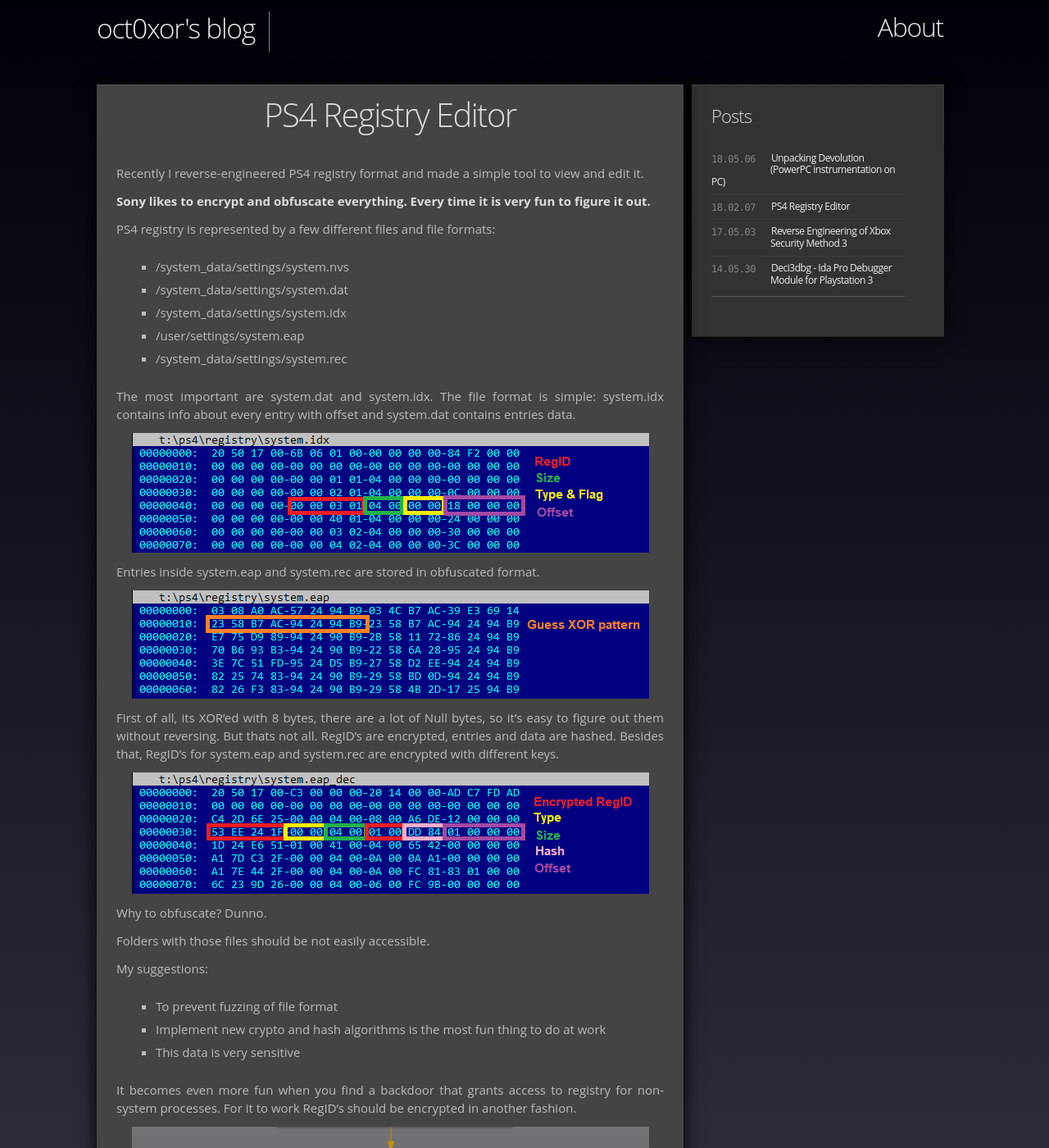
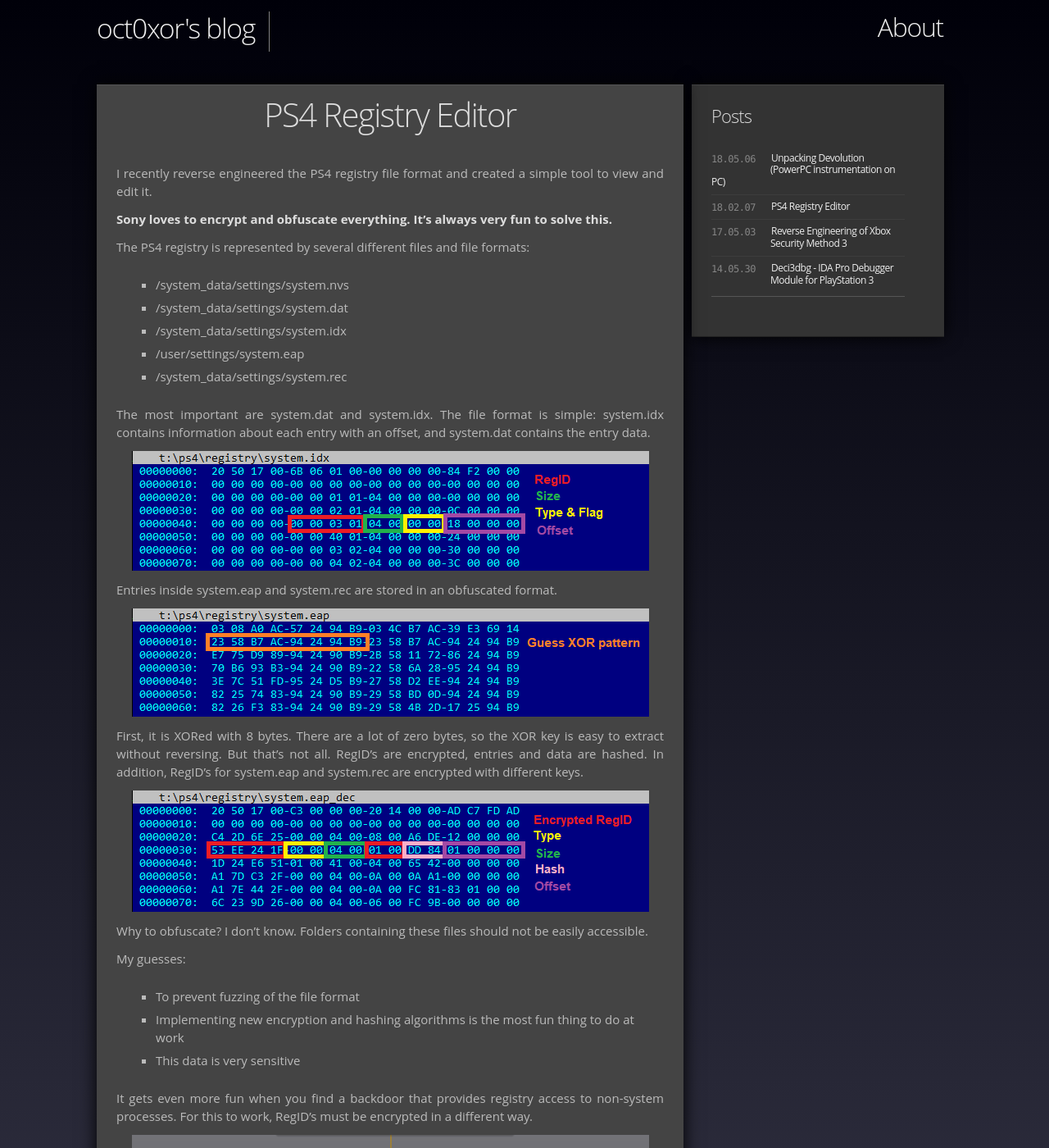
Before and after one commit to oct0xor/oct0xor.github.io, a Jekyll site: the page built from _posts/2018-02-07-ps4_registry.md, in a window 1280 px wide and 1400 px high. Shown: the whole window at 82% size. Built offline with Jekyll 4.4.1, drawn with Linux system fonts in a browser that asks for light colours; some of the changed text lies outside the part shown.

Commit message:
fixed some spelling errors

```diff
--- a/_posts/2018-02-07-ps4_registry.md
+++ b/_posts/2018-02-07-ps4_registry.md
@@ -3,12 +3,12 @@
 title: PS4 Registry Editor
 ---
 
-Recently I reverse-engineered PS4 registry format and made a simple tool to view and edit it.
+I recently reverse engineered the PS4 registry file format and created a simple tool to view and edit it.
 
-**Sony likes to encrypt and obfuscate everything.**
-**Every time it is very fun to figure it out.**
+**Sony loves to encrypt and obfuscate everything.**
+**It's always very fun to solve this.**
 
-PS4 registry is represented by a few different files and file formats:
+The PS4 registry is represented by several different files and file formats:
 
  - /system_data/settings/system.nvs
  - /system_data/settings/system.dat
@@ -16,47 +16,45 @@
  - /user/settings/system.eap
  - /system_data/settings/system.rec
 
-The most important are system.dat and system.idx. The file format is simple: system.idx contains info about every entry with offset and system.dat contains entries data.
+The most important are system.dat and system.idx. The file format is simple: system.idx contains information about each entry with an offset, and system.dat contains the entry data.
 
 <div align="center">
     <img src ="/assets/ps4_reg_1.png"/>
 </div>
 
-Entries inside system.eap and system.rec are stored in obfuscated format.
+Entries inside system.eap and system.rec are stored in an obfuscated format.
 
 <div align="center">
     <img src ="/assets/ps4_reg_2.png"/>
 </div>
 
-First of all, its XOR'ed with 8 bytes, there are a lot of Null bytes, so it's easy to figure out them without reversing. But thats not all.
-RegID's are encrypted, entries and data are hashed. Besides that, RegID's for system.eap and system.rec are encrypted with different keys.
+First, it is XORed with 8 bytes. There are a lot of zero bytes, so the XOR key is easy to extract without reversing. But that's not all.
+RegID's are encrypted, entries and data are hashed. In addition, RegID's for system.eap and system.rec are encrypted with different keys.
 
 <div align="center">
     <img src ="/assets/ps4_reg_3.png"/>
 </div>
 
-Why to obfuscate? Dunno.
+Why to obfuscate? I don't know. Folders containing these files should not be easily accessible.
 
-Folders with those files should be not easily accessible.
-
-My suggestions:
- - To prevent fuzzing of file format
- - Implement new crypto and hash algorithms is the most fun thing to do at work
+My guesses:
+ - To prevent fuzzing of the file format
+ - Implementing new encryption and hashing algorithms is the most fun thing to do at work
  - This data is very sensitive
 
-It becomes even more fun when you find a backdoor that grants access to registry for non-system processes.
-For it to work RegID's should be encrypted in another fashion.
+It gets even more fun when you find a backdoor that provides registry access to non-system processes.
+For this to work, RegID's must be encrypted in a different way.
 
 <div align="center">
     <img src ="/assets/ps4_reg_4.png"/>
 </div>
 
-My tool allows to work with system.dat, system.idx, system.eap and system.rec.
-System.nvs is not supported because its stored in kernel like view and therefore parsing will very depend on a system version. However, it contains the same entries as in system.rec.
+My tool allows you to work with system.dat, system.idx, system.eap and system.rec files.
+System.nv is not supported because it is stored in a kernel-like representation and therefore its parsing will be highly dependent on the system version. However, it contains the same entries as system.rec.
 
-It does not support rebuilding, so it is not possible to add new entries yet.
+It does not support rebuilding, so adding new entries is not yet possible.
 
-As of 5.01 system.rec seems to contain additional layer of encryption, it's not implemented yet.
+As of version 5.01, system.rec appears to contain an additional layer of encryption, but it has not been implemented yet.
 
 <div align="center">
     <img src ="/assets/ps4_reg_5.png"/>
```
Also changed, not shown: _posts/2014-05-30-deci3dbg.md (+14 -14 lines), _posts/2017-05-03-xsm3.md (+19 -21 lines).
